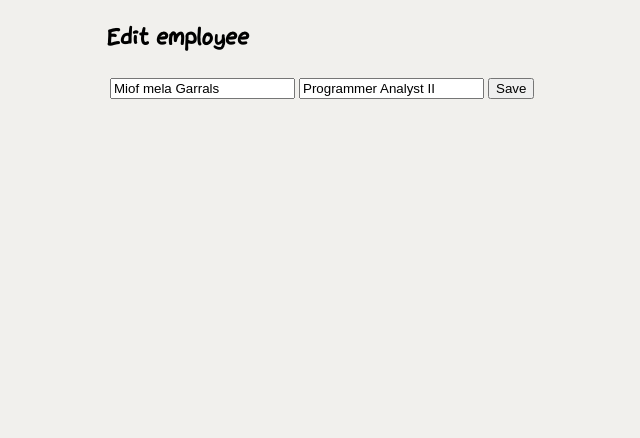
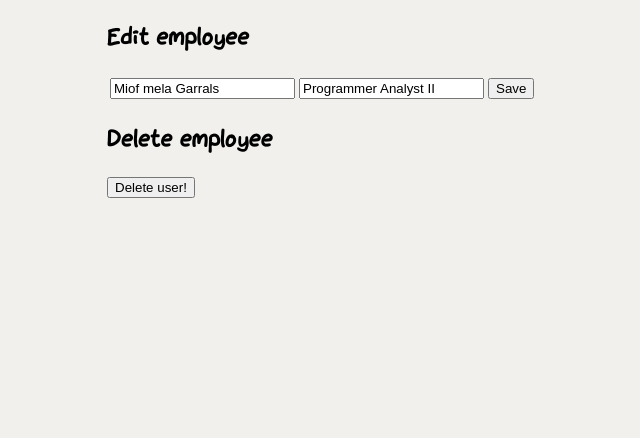
Before and after one commit to sverrejb/knowit-htmx-workshop, a Flask app: page /employees/1 in a window 1280 px wide. Shown: the part 124-562 px from the top of the page, without its empty margins (85-725 px from the left). Run offline with Flask 3, Linux system fonts and the light colour scheme.

Commit message:
started on delete

```diff
--- a/app.py
+++ b/app.py
@@ -92,6 +92,13 @@ def update_employee(id):
 
     return render_template_string('PageNotFound {{ errorCode }}', errorCode='404'), 404
 
+@app.route('/employees/<int:id>', methods=["DELETE"])
+def delete_employee(id):
+    for employee in database:
+        if employee["id"] == id:
+            del employee
+            return ('', 204)
+    return ('', 500)
 
 @app.route('/registration', methods=['GET'])
 def register():
--- a/templates/employee.html
+++ b/templates/employee.html
@@ -15,5 +15,16 @@
     </table>
 </form>
 
+<h2>Delete employee</h2>
+<button id="delete" onclick="deleteUser()">Delete user!</button>
+
+
+<script>
+function deleteUser() {
+    const element = document.querySelector('#delete');
+    fetch("{{ url_for('update_employee', id=employee.id) }}", { method: 'DELETE' })
+    .then(() => element.innerHTML = 'Delete successful');
+}
+</script>
 
 {% endblock %}
--- a/templates/employees.html
+++ b/templates/employees.html
@@ -21,6 +21,7 @@
         <td>{{ employee.year_of_birth }}</td>
         <td>{{ employee.job }}</td>
         <td><a href="/employees/{{ employee.id }}">Edit 🖊</a></td>
+
     </tr>
     {% endfor %}
 </table>
```
